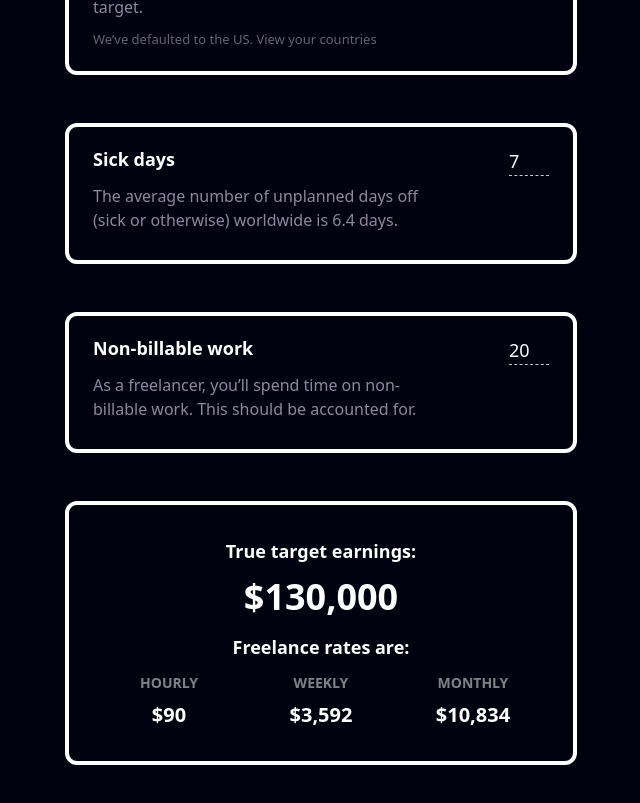
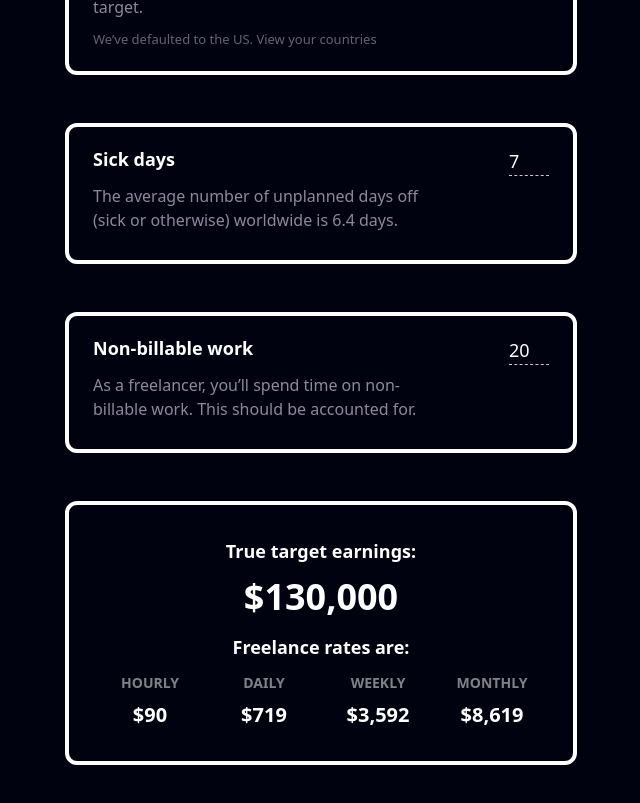
Before and after one commit to simonminton/whatismydayrate, a Vue app: page / in a window 1280 px wide. Shown: the part 1237-2040 px from the top of the page, without its empty margins (319-959 px from the left). Built offline with nearby package versions, Linux system fonts and the light colour scheme.

Commit message:
updated design courtesy Patrick Johnson

```diff
--- a/src/views/HomeView.vue
+++ b/src/views/HomeView.vue
@@ -34,7 +34,7 @@
         return dr;
       },
       monthlyRate() {
-        var mr =  Number(this.targetSalary) / 12;
+        var mr =  Number(this.targetSalary) / (Number(this.totalDays)/12);
         // format as currency
         return mr;
       },
@@ -108,15 +108,19 @@
       <p class="text-white w-full text-center text-4xl font-semibold mb-4">{{ targetSalary.toLocaleString('en-US', { style: 'currency', currency: 'USD', maximumFractionDigits: 0 }) }}</p>
       <p class="w-full text-center text-lg font-semibold text-white mb-3">Freelance rates are:</p>
       <div class="flex flex-row w-full">
-        <div class="w-1/3">
+        <div class="w-1/4">
           <p class="text-white font-bold text-center uppercase text-opacity-50 text-sm mb-2">Hourly</p>
           <p class="text-white text-xl font-bold text-center">{{ Math.ceil(hourlyRate).toLocaleString('en-US', { style: 'currency', currency: 'USD', maximumFractionDigits: 0 }) }}</p>
         </div>
-        <div class="w-1/3">
+         <div class="w-1/4">
+          <p class="text-white font-bold text-center uppercase text-opacity-50 text-sm mb-2">Daily</p>
+          <p class="text-white text-xl font-bold text-center">{{ Math.ceil(dayRate).toLocaleString('en-US', { style: 'currency', currency: 'USD', maximumFractionDigits: 0 }) }}</p>
+        </div>
+        <div class="w-1/4">
           <p class="text-white font-bold text-center uppercase text-opacity-50 text-sm mb-2">Weekly</p>
           <p class="text-white text-xl font-bold text-center">{{ Math.ceil(weeklyRate).toLocaleString('en-US', { style: 'currency', currency: 'USD', maximumFractionDigits: 0 }) }}</p>
         </div>
-        <div class="w-1/3">
+        <div class="w-1/4">
           <p class="text-white font-bold text-center uppercase text-opacity-50 text-sm mb-2">Monthly</p>
           <p class="text-white text-xl font-bold text-center">{{ Math.ceil(monthlyRate).toLocaleString('en-US', { style: 'currency', currency: 'USD', maximumFractionDigits: 0 }) }}</p>
         </div>
```
